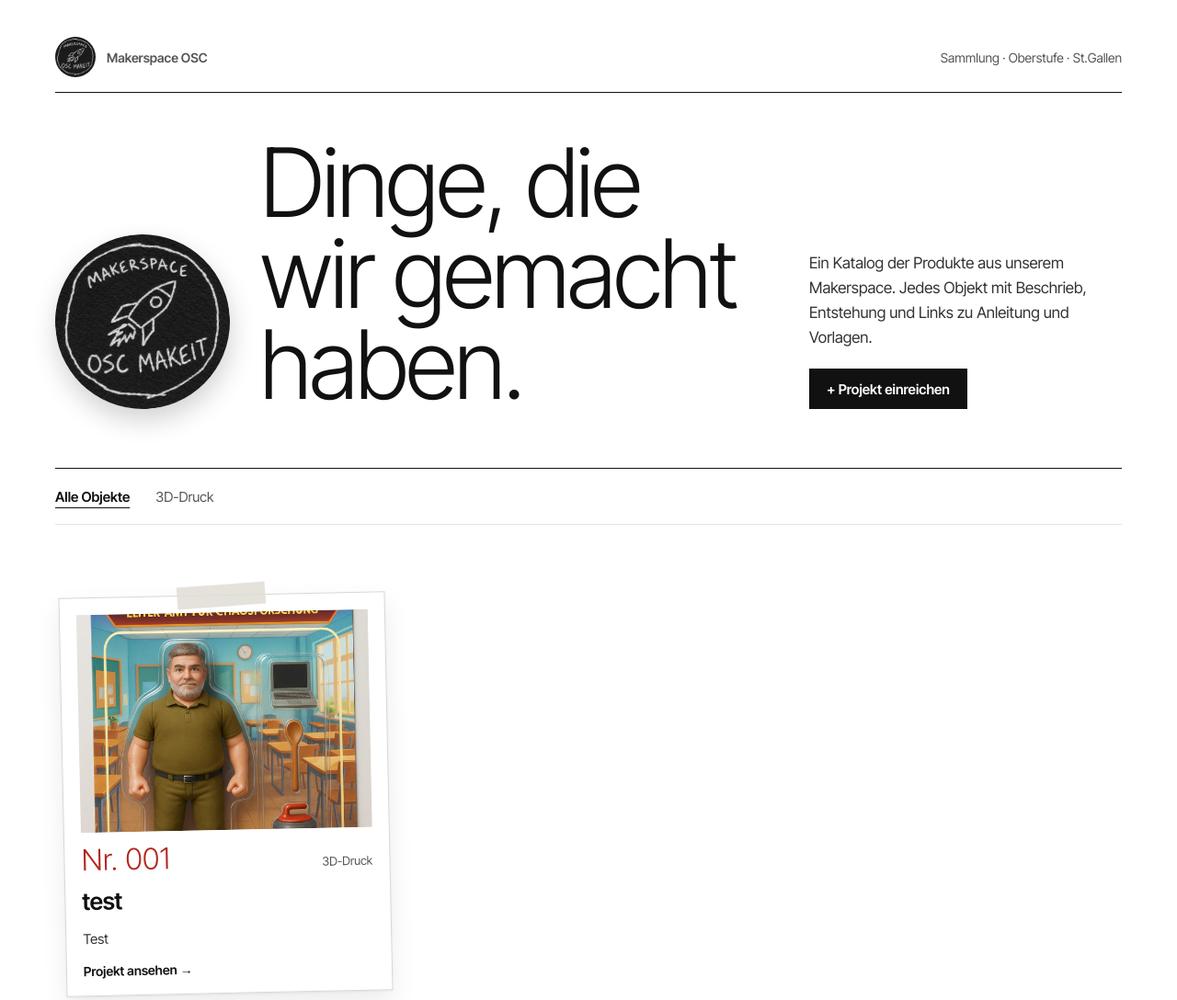
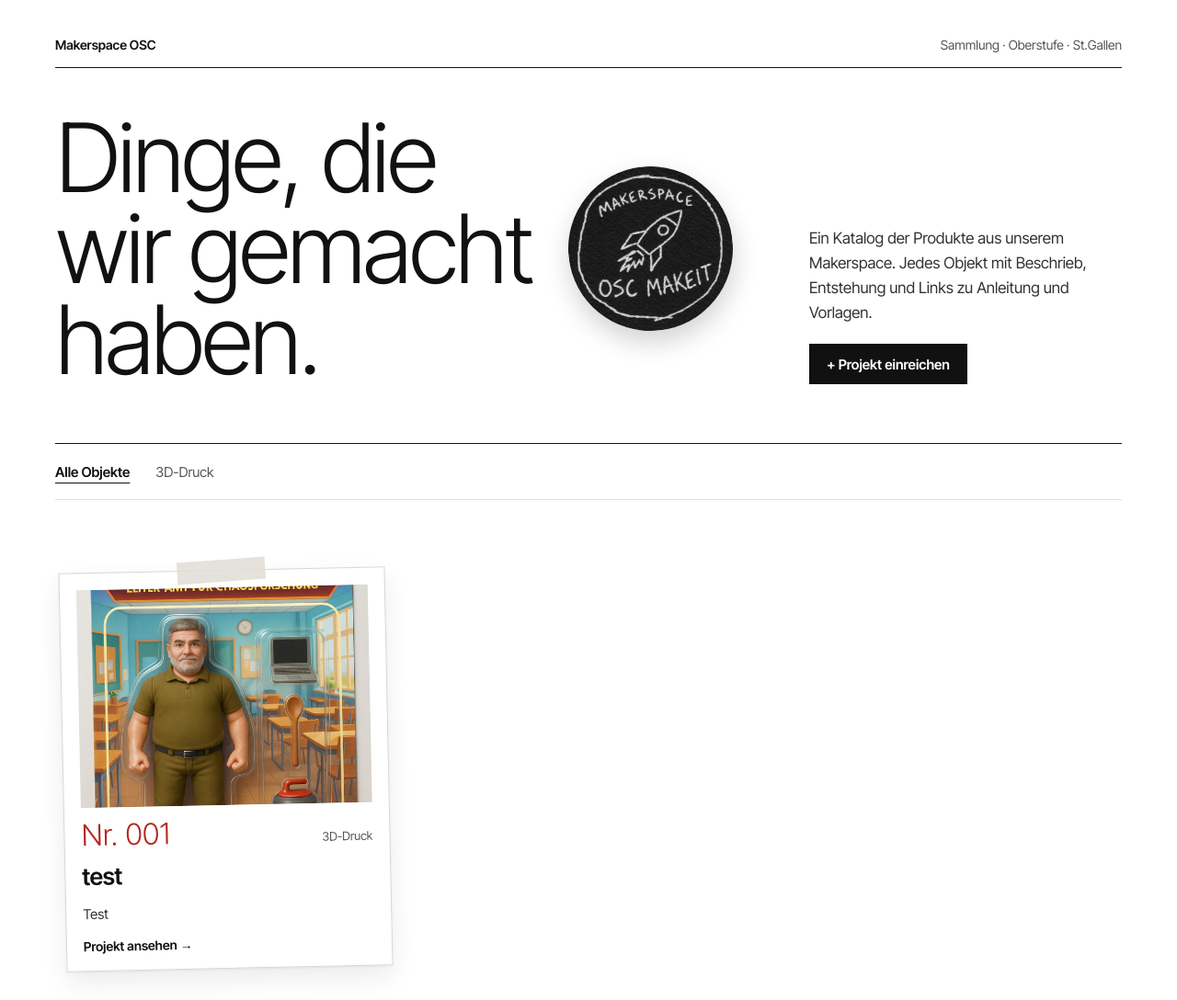
Before and after one commit to oscmakeit/oscmakeit.github.io, a plain HTML site: page index.html in a window 1280 px wide. Shown: the top 1088 px of the page at 92% size. Drawn offline with Linux system fonts and the light colour scheme.

Commit message:
Logo nur einmal, rechts neben dem Titel
Co-Authored-By: Claude Fable 5.2 <noreply@anthropic.com>
Claude-Session: https://claude.ai/code/session_01XnXQe3EkLi8Wgd8yrC4dti

```diff
--- a/index.html
+++ b/index.html
@@ -82,18 +82,18 @@ footer{border-top:1px solid #111;padding-top:20px;display:flex;flex-wrap:wrap;ju
 .top{align-items:center}
 .brand{display:inline-flex;align-items:center;gap:12px;font-weight:600;text-decoration:none}
 .brand img{width:44px;height:44px;border-radius:50%;display:block}
-.hero-title{flex:1 1 560px;display:flex;flex-wrap:wrap;align-items:flex-end;gap:32px}
-.hero-title h1{flex:1 1 380px}
-.logo{width:clamp(120px,16vw,190px);height:auto;aspect-ratio:1;border-radius:50%;transform:rotate(-6deg);box-shadow:0 12px 28px rgba(0,0,0,.18)}
-@media (max-width:640px){.wrap{padding:24px 20px 64px}}
+.hero-title{flex:1 1 600px;display:flex;flex-wrap:nowrap;align-items:center;gap:24px 40px}
+.hero-title h1{flex:0 1 auto}
+.logo{flex:0 0 auto;width:clamp(110px,14vw,180px);height:auto;aspect-ratio:1;border-radius:50%;transform:rotate(-6deg);box-shadow:0 12px 28px rgba(0,0,0,.18)}
+@media (max-width:640px){.hero-title{flex-wrap:wrap}.wrap{padding:24px 20px 64px}}
 </style>
 </head>
 <body>
 <div class="wrap">
-  <div class="top" style="margin-bottom:-16px"><a href="#" class="brand"><img src="logo.jpg" alt="" width="44" height="44"><span>Makerspace OSC</span></a><span>Sammlung · Oberstufe · St.Gallen</span></div>
+  <div class="top" style="margin-bottom:-16px"><a href="#" class="brand">Makerspace OSC</a><span>Sammlung · Oberstufe · St.Gallen</span></div>
   <header id="hero" style="display:flex;flex-direction:column;gap:56px">
     <div class="hero">
-      <div class="hero-title"><img class="logo" src="logo.jpg" alt="Logo Makerspace OSC MAKEIT"><h1>Dinge, die<br>wir gemacht<br>haben.</h1></div>
+      <div class="hero-title"><h1>Dinge, die<br>wir gemacht<br>haben.</h1><img class="logo" src="logo.jpg" alt="Logo Makerspace OSC MAKEIT"></div>
       <div class="intro">
         <p>Ein Katalog der Produkte aus unserem Makerspace. Jedes Objekt mit Beschrieb, Entstehung und Links zu Anleitung und Vorlagen.</p>
         <div><a class="btn" id="addBtn" href="#">+ Projekt einreichen</a></div>
```
